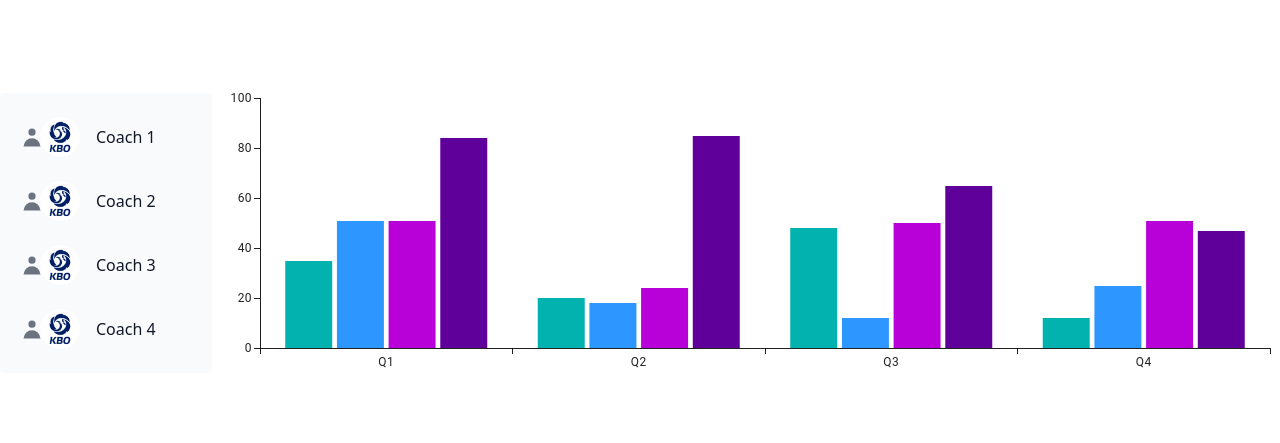
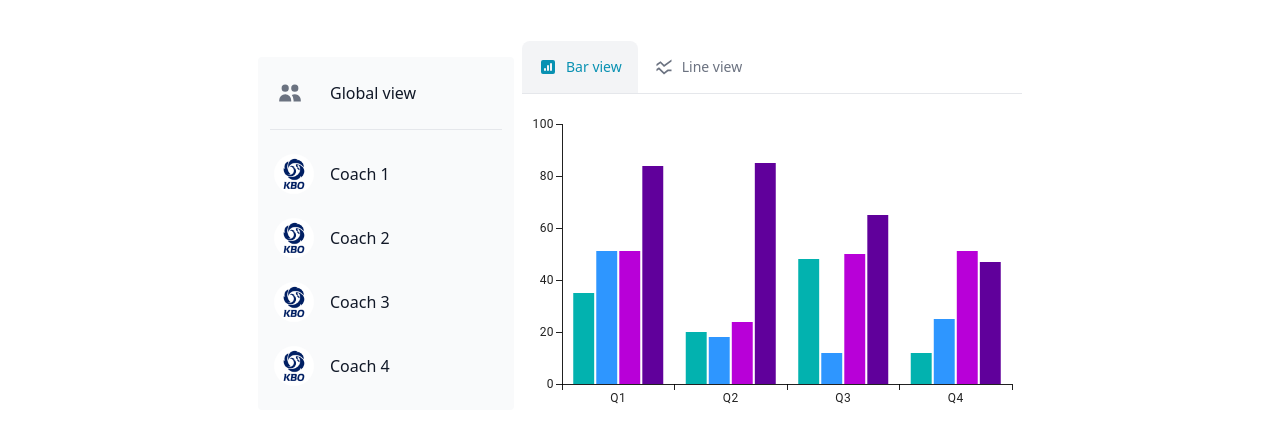
Before and after one commit to etib-corp/survivor, a React (Create React App) app in the folder frontend/: page /Statistics in a window 1280 px wide. Shown: the part 167-610 px from the top of the page. Built offline with nearby package versions, Linux system fonts and the light colour scheme.

Commit message:
feat: add mutliple views

```diff
--- a/frontend/package.json
+++ b/frontend/package.json
@@ -32,10 +32,12 @@
     "@mui/material": "^6.0.1",
     "@mui/styled-engine-sc": "^6.0.1",
     "@mui/x-charts": "^7.15.0",
+    "@mui/x-data-grid": "^7.15.0",
     "apexcharts": "^3.53.0",
     "flowbite-react": "^0.8.0",
     "react": "^18.2.0",
     "react-dom": "^18.2.0",
+    "react-icons": "^5.3.0",
     "react-scripts": "^5.0.1",
     "styled-components": "^6.1.13",
     "web-vitals": "^3.5.2"
--- a/frontend/src/components/ETIBSideBar.tsx
+++ b/frontend/src/components/ETIBSideBar.tsx
@@ -1,13 +1,14 @@
 import { Avatar, Sidebar } from "flowbite-react";
 
-const ETIBSideBar: React.FC<{ properties: any }> = ({ properties }) => {
+const ETIBSideBar: React.FC<{ properties: any, OnChangeView: (viewId: number) => void }> = ({ properties, OnChangeView }) => {
     return (
         <Sidebar>
             <Sidebar.Items>
                 {properties.map((group: any) => (
                     <Sidebar.ItemGroup>
                         {group.map((property: any) => (
-                            <Sidebar.Item href={property.href} icon={property.icon}>
+                            <button onClick={() => {OnChangeView(property.id)}}>
+                                <Sidebar.Item icon={property.icon}>
                                     <div className="flex">
                                         {property.avatar &&
                                         <Avatar img={property.avatar} alt="avatar" rounded className="flex -ml-4">
@@ -19,6 +20,7 @@ const ETIBSideBar: React.FC<{ properties: any }> = ({ properties }) => {
                                         </div>}
                                     </div>
                                 </Sidebar.Item>
+                            </button>
                         ))}
                     </Sidebar.ItemGroup>
                 ))}
--- a/frontend/src/data.tsx
+++ b/frontend/src/data.tsx
@@ -20,8 +20,8 @@ export const users = [
 ];
 
 export const coaches = [
-    { id: 1, href: "#", icon: HiUser, content: "Coach 1", adress: "toto1", number: "0692111111", description: "description1", avatar: "kbo.png", meetings: [35, 20, 48, 12] },
-    { id: 2, href: "#", icon: HiUser, content: "Coach 2", adress: "toto2", number: "0692111112", description: "description2", avatar: "kbo.png", meetings: [51, 18, 12, 25] },
-    { id: 3, href: "#", icon: HiUser, content: "Coach 3", adress: "toto3", number: "0692111113", description: "description3", avatar: "kbo.png", meetings: [51, 24, 50, 51] },
-    { id: 4, href: "#", icon: HiUser, content: "Coach 4", adress: "toto4", number: "0692111114", description: "description4", avatar: "kbo.png", meetings: [84, 85, 65, 47] },
+    { id: 1, href: "#", content: "Coach 1", adress: "toto1", number: "0692111111", description: "description1", avatar: "kbo.png", meetings: [35, 20, 48, 12] },
+    { id: 2, href: "#", content: "Coach 2", adress: "toto2", number: "0692111112", description: "description2", avatar: "kbo.png", meetings: [51, 18, 12, 25] },
+    { id: 3, href: "#", content: "Coach 3", adress: "toto3", number: "0692111113", description: "description3", avatar: "kbo.png", meetings: [51, 24, 50, 51] },
+    { id: 4, href: "#", content: "Coach 4", adress: "toto4", number: "0692111114", description: "description4", avatar: "kbo.png", meetings: [84, 85, 65, 47] },
 ];
--- a/frontend/src/pages/Statistics.tsx
+++ b/frontend/src/pages/Statistics.tsx
@@ -1,14 +1,24 @@
 import { BarChart } from "@mui/x-charts";
+import { LineChart } from '@mui/x-charts/LineChart';
+
+import { HiChartSquareBar, HiUsers } from "react-icons/hi";
+import { MdOutlineSsidChart } from "react-icons/md";
 
 import ETIBSideBar from "../components/ETIBSideBar";
 
 import { coaches } from "../data";
+import { Tabs } from "flowbite-react";
+import { useState } from "react";
 
-const profiles = [coaches];
+
+const profiles = [
+    [{ icon: HiUsers, content: "Global view", id: 0}],
+    coaches
+];
 
 export default function Statistics () {
     const meetings = coaches.map((user) => user.meetings);
-
+    const [selectedView, setSelectedView] = useState(0);
     let data = [];
 
     for (let i = 0; i < meetings.length; i++) {
@@ -18,13 +28,26 @@ export default function Statistics () {
     }
     return (
         <main className="flex min-h-screen items-center justify-center gap-2 dark:bg-gray-800">
-            <ETIBSideBar properties={profiles} />
-            <BarChart
-                series={data}
-                height={290}
-                xAxis={[{ data: ['Q1', 'Q2', 'Q3', 'Q4'], scaleType: 'band' }]}
-                margin={{ top: 10, bottom: 30, left: 40, right: 10 }}
-            />
+            <ETIBSideBar properties={profiles} OnChangeView={setSelectedView}/>
+            <Tabs>
+                <Tabs.Item active title="Bar view" icon={HiChartSquareBar}>
+                    <BarChart
+                        series={selectedView === 0 ? data : [data[selectedView - 1]]}
+                        width={500}
+                        height={300}
+                        xAxis={[{ data: ['Q1', 'Q2', 'Q3', 'Q4'], scaleType: 'band' }]}
+                        margin={{ top: 10, bottom: 30, left: 40, right: 10 }}
+                        />
+                </Tabs.Item>
+                <Tabs.Item active title="Line view" icon={MdOutlineSsidChart}>
+                    <LineChart
+                        xAxis={[{ data: ['Q1', 'Q2', 'Q3', 'Q4'], scaleType: 'band' }]}
+                        series={selectedView === 0 ? data : [data[selectedView - 1]]}
+                        width={500}
+                        height={300}
+                    />
+                </Tabs.Item>
+            </Tabs>
         </main>
     );
 }
```
Also changed, not shown: 1 other file (tests, documents, lock files or other folders). Lines whose indentation alone changed are shown as unchanged.
